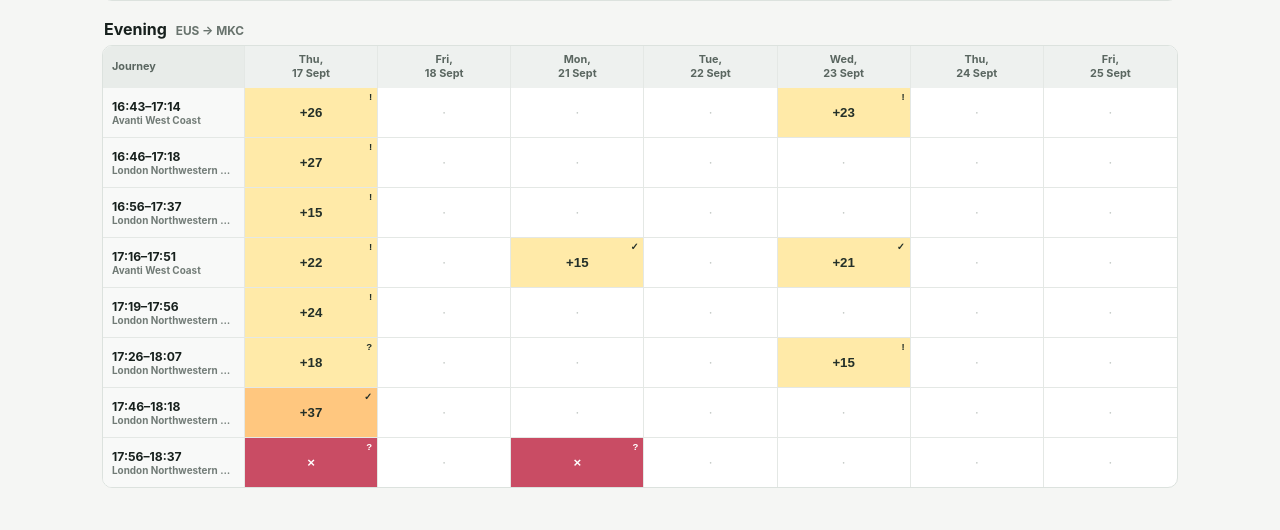
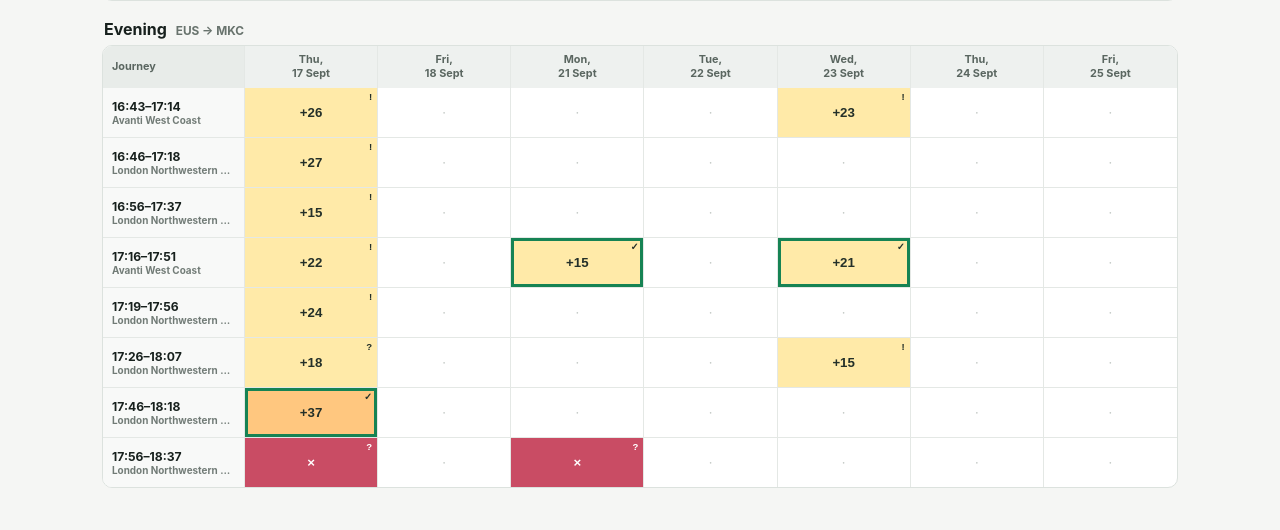
Before and after one commit to mkb-123/delayrepay, a Flask app: page / in a window 1280 px wide. Shown: the part 416-946 px from the top of the page. Run offline with Flask 3, Linux system fonts and the light colour scheme; data comes from the database, SQL or seed files in the repository; data that the repository does not hold is empty.

Commit message:
Highlight claimed trains in heat map

```diff
--- a/python/delayrepay/web/static/app.css
+++ b/python/delayrepay/web/static/app.css
@@ -69,6 +69,7 @@ select, input { width: 100%; display: block; margin-top: 3px; border: 1px solid
 .heat-60 { background: #f79284; }
 .heat-cancelled { background: #c94c64; color: white; }
 .heat-unknown { background: #e5e8e6; }
+.heat-claimed { box-shadow: inset 0 0 0 3px #168354; }
 
 .status { display: inline-block; border-radius: 999px; padding: 4px 8px; font-size: .7rem; font-weight: 800; }
 .POTENTIAL { color: #744500; background: #ffefbf; }
--- a/python/delayrepay/web/static/app.js
+++ b/python/delayrepay/web/static/app.js
@@ -102,7 +102,8 @@ function cell(service, threshold) {
   if (hidden) return '<td class="heat-muted">·</td>';
   const value = service.cancelled ? "×" : service.rawDelayMinutes == null ? "?" : service.rawDelayMinutes <= 0 ? "✓" : `+${service.rawDelayMinutes}`;
   const marker = a.status === "POTENTIAL" ? "!" : a.status === "CLAIMED" ? "✓" : a.status === "NEEDS_REVIEW" ? "?" : "";
-  return `<td><button class="heat-cell ${heat}" onclick="showService('${encodeURIComponent(service.serviceId)}')"><strong>${value}</strong>${marker ? `<span>${marker}</span>` : ""}</button></td>`;
+  const claimed = a.status === "CLAIMED" ? " heat-claimed" : "";
+  return `<td><button class="heat-cell ${heat}${claimed}" onclick="showService('${encodeURIComponent(service.serviceId)}')"><strong>${value}</strong>${marker ? `<span>${marker}</span>` : ""}</button></td>`;
 }
 
 function showService(encodedId) {
```
